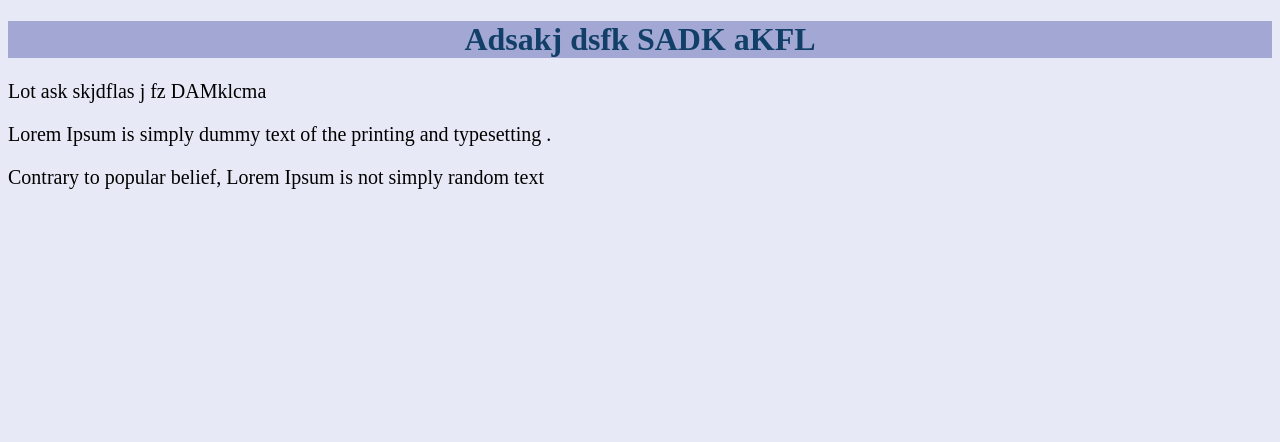
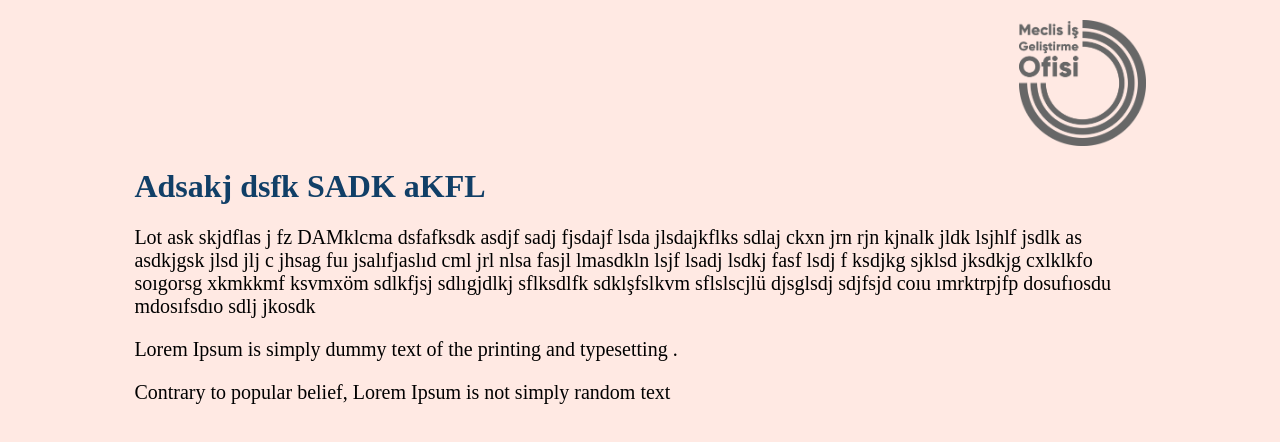
Before and after one commit to bbenginbestas/news, a plain HTML site: page public/news/harvard-business-review/haber-1.html in a window 1280 px wide. Drawn offline with Linux system fonts and the light colour scheme.

Commit message:
add contents of haber-1.html

```diff
--- a/public/news/harvard-business-review/haber-1.html
+++ b/public/news/harvard-business-review/haber-1.html
@@ -7,8 +7,18 @@
     <link rel="stylesheet" href="style.css">
 </head>
 <body>
+    <header>
+        <img id="image" src="../../../assets/images/migo_logo_transparent_grey.png"/>
+      </header>
+
+
     <h1 id="head">Adsakj dsfk SADK aKFL</h1>
-    <p class="body">Lot ask skjdflas j fz DAMklcma </p>
+    <p class="body">Lot ask skjdflas j fz DAMklcma
+        dsfafksdk asdjf sadj fjsdajf lsda jlsdajkflks sdlaj ckxn jrn rjn kjnalk jldk lsjhlf jsdlk as
+        asdkjgsk jlsd jlj c jhsag fuı jsalıfjaslıd cml jrl nlsa fasjl lmasdkln lsjf lsadj lsdkj fasf lsdj f
+        ksdjkg sjklsd jksdkjg cxlklkfo soıgorsg xkmkkmf ksvmxöm sdlkfjsj sdlıgjdlkj sflksdlfk sdklşfslkvm sflslscjlü
+        djsglsdj sdjfsjd coıu ımrktrpjfp dosufıosdu mdosıfsdıo sdlj jkosdk
+    </p>
     <p class="body">Lorem Ipsum is simply dummy text of the printing and typesetting .</p>
     <p class="body">Contrary to popular belief, Lorem Ipsum is not simply random text</p>
     <p class="body"></p>
--- a/public/news/harvard-business-review/style.css
+++ b/public/news/harvard-business-review/style.css
@@ -1,13 +1,35 @@
 * {
-    background-color: #e7eaf6;
+    background-color: #ffe9e3;
+}
+
+header {
+    font-size: 25px;
+    color: #113f67;
+    line-height: 80px;
+    text-transform: uppercase;
+    font-weight: 100;
+    text-align: center;
+    @include transition(all .3s ease);
+}
+
+#image {
+    display: block;
+    margin-left: auto;
+    margin-right: 10%;
+    margin-top: 20px;
+    width: 10%;
 }
 
 #head {
-    background-color: #a2a8d3;
-    text-align: center;
+    padding-left: 10%;
+    padding-right: 10%;
+    text-align: left;
     color: #113f67;
 }
 
 .body {
+    padding-left: 10%;
+    padding-right: 10%;
+    text-align: left;
     font-size: 20px;
 }
```
Also changed, not shown: assets/images/migo_logo_transparent_grey.png (added).
